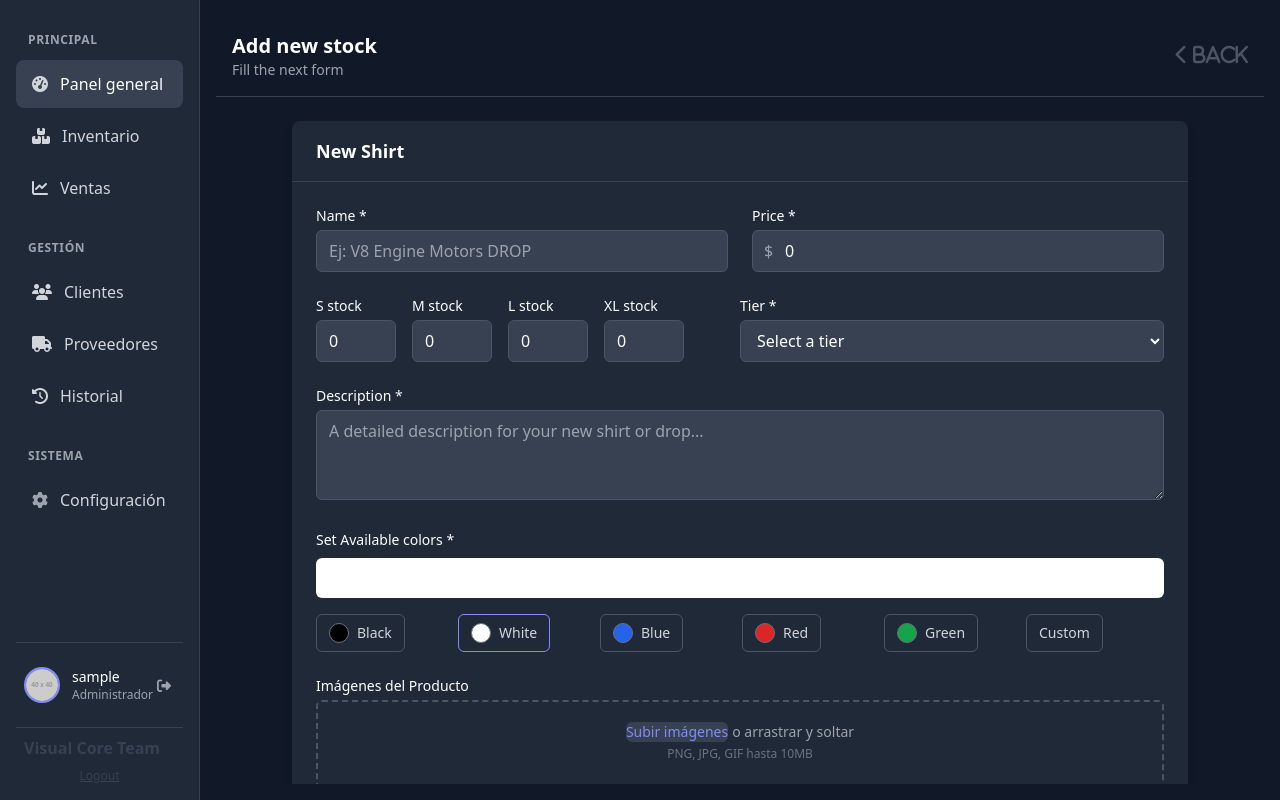
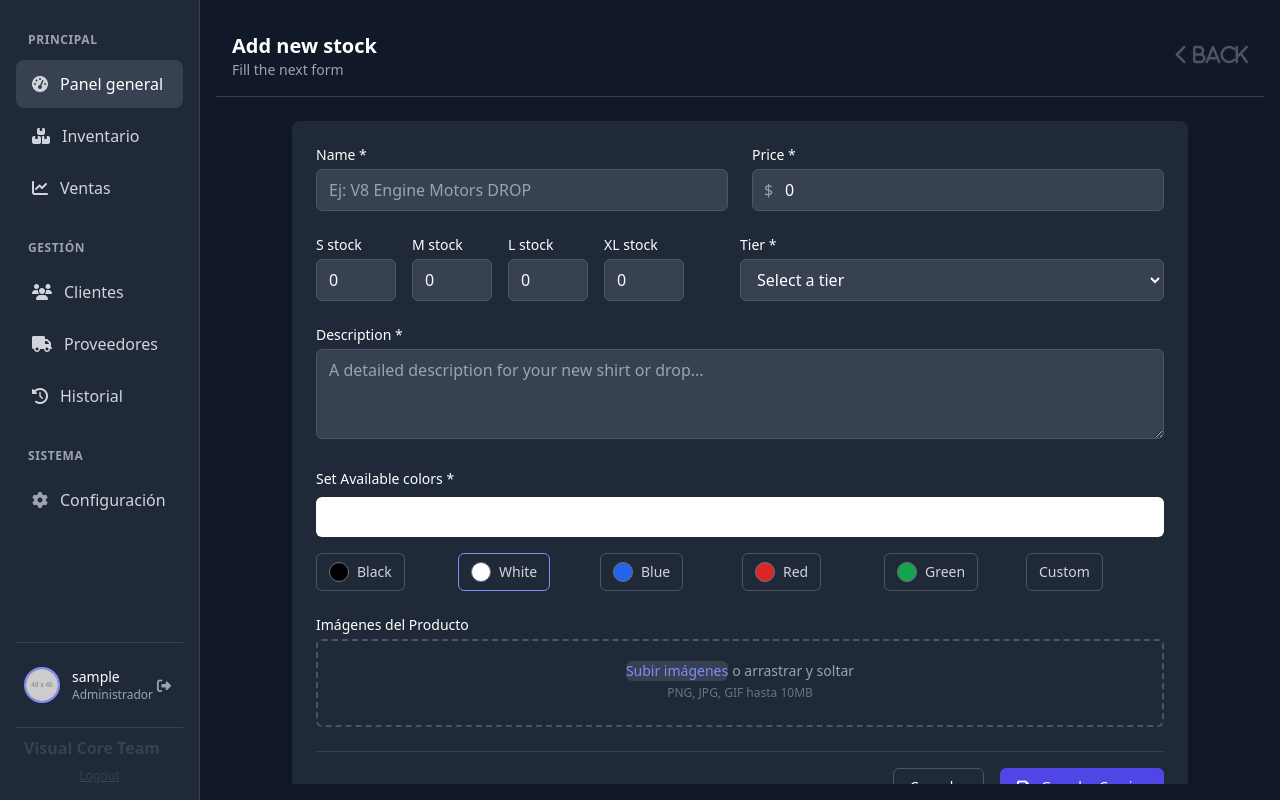
Before and after one commit to subl-1me/visual-core-gpanel-frontend, an Angular app: page /add-shirt in a window 1280 px wide. Built offline with nearby package versions, Linux system fonts and the light colour scheme; sample sign-in values are in the browser's storage.

Commit message:
Add stock - Card header hidden for visual improvements

```diff
--- a/src/app/components/add-shirt/add-shirt-stock.component.html
+++ b/src/app/components/add-shirt/add-shirt-stock.component.html
@@ -20,9 +20,9 @@
         <!-- Form Card -->
         <div class="bg-[#1F2937] rounded-lg shadow-lg overflow-hidden">
           <!-- Form Header -->
-          <div class="px-6 py-4 border-b border-gray-700">
-            <h2 class="text-lg font-semibold text-white">New Shirt</h2>
-          </div>
+          <!-- <div class="px-6 py-4 border-b border-gray-700">
+            <h2 class="text-lg font-semibold text-white">Add Stock</h2>
+          </div> -->
 
           <!-- Form Body -->
           <div class="p-6">
```
